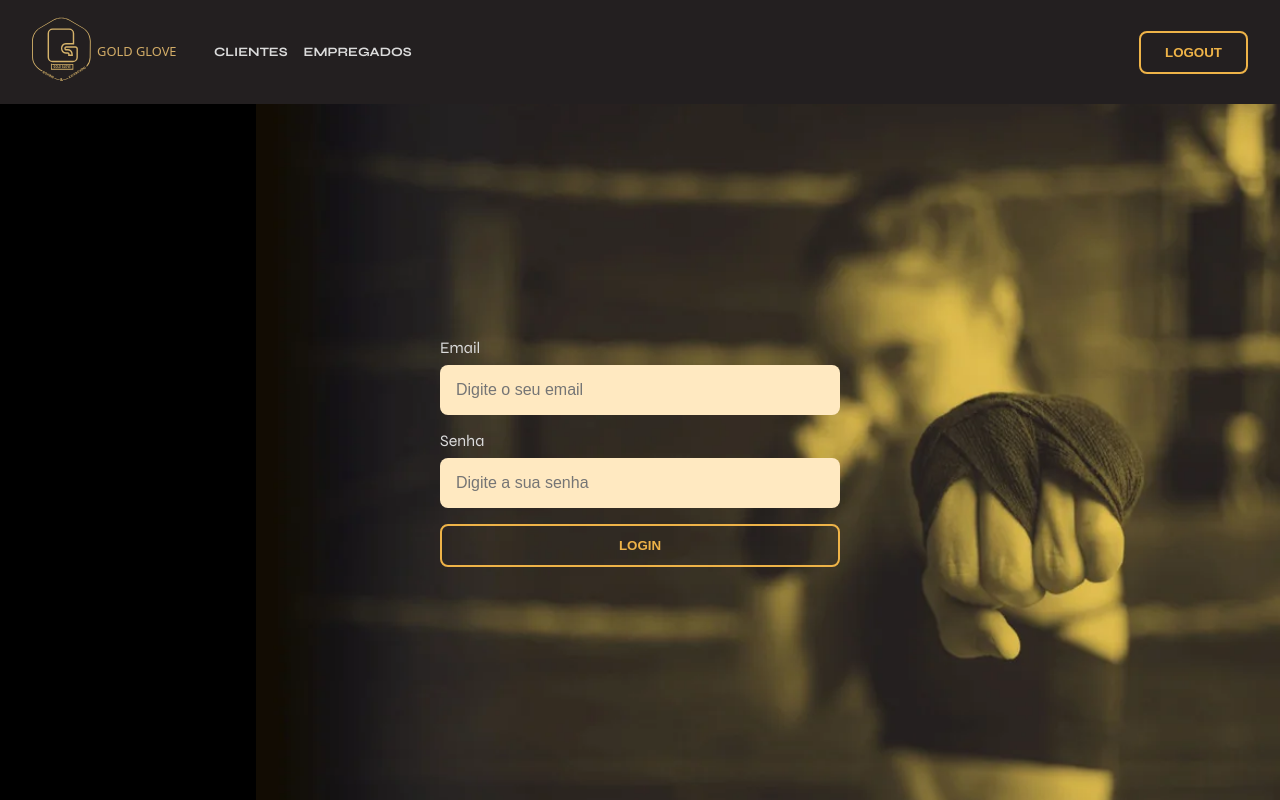
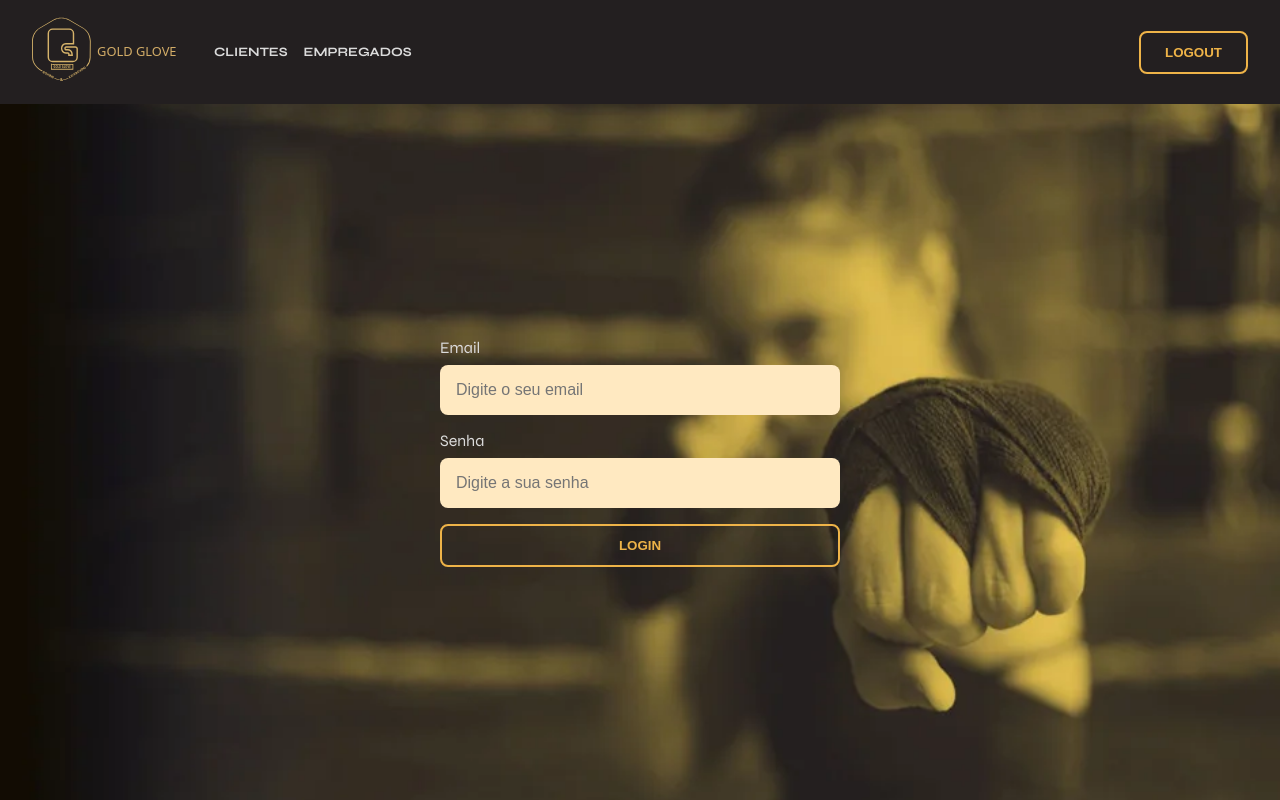
Before and after one commit to rookie2675/gold-glove, a Next.js app in the folder back-office/: page /login in a window 1280 px wide. Built offline with nearby package versions, Linux system fonts and the light colour scheme.

Commit message:
Adjusted login background image size

```diff
--- a/back-office/app/login/page.module.css
+++ b/back-office/app/login/page.module.css
@@ -2,8 +2,8 @@
     height: 100%;
     display: flex;
     align-items: center;
-    background-size: 80%;
-    background-position: right;
+    background-size: cover;
+    background-position: center;
     background-repeat: no-repeat;
     background-image: url('/background.jpg');
 }
```
